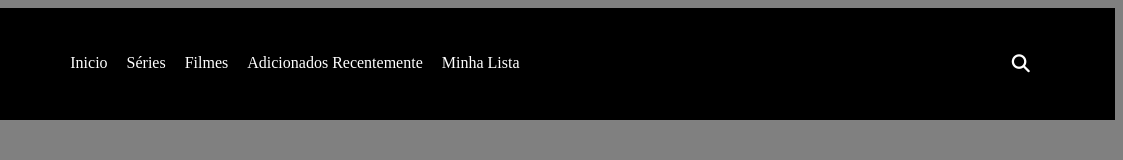
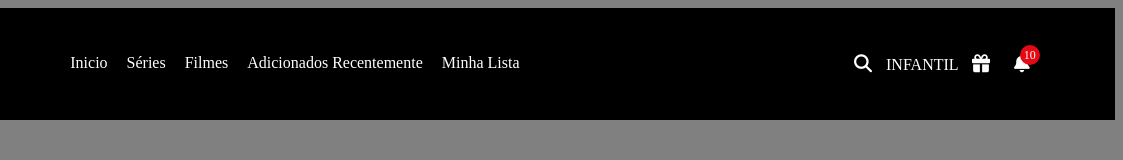
Before and after one commit to M4deN/Netflix, a plain HTML site: page index.html in a window 1280 px wide. Shown: the full height of the page, 157-1280 px from the left. Drawn offline with Linux system fonts and the light colour scheme.

Commit message:
Update index.html

```diff
--- a/index.html
+++ b/index.html
@@ -27,6 +27,14 @@
                   <div class="search">
                     <i class="fa fa-search" aria-hidden="true"></i>
                 </div><!---search-->
+                <a href="">INFANTIL</a>
+                <i class="fa fa-gift" aria-hidden="true"></i>
+                <div class="notifications">
+                    <div class="circle-notifications">
+                        <span>10</span>
+                    </div><!---circle-notifications-->
+                     <i class="fa fa-bell" aria-hidden="true"></i>
+                </div><!--notificações-->
             </div><!---header-right-->
               <div class="clear"></div>
           </div><!---center-->
```
